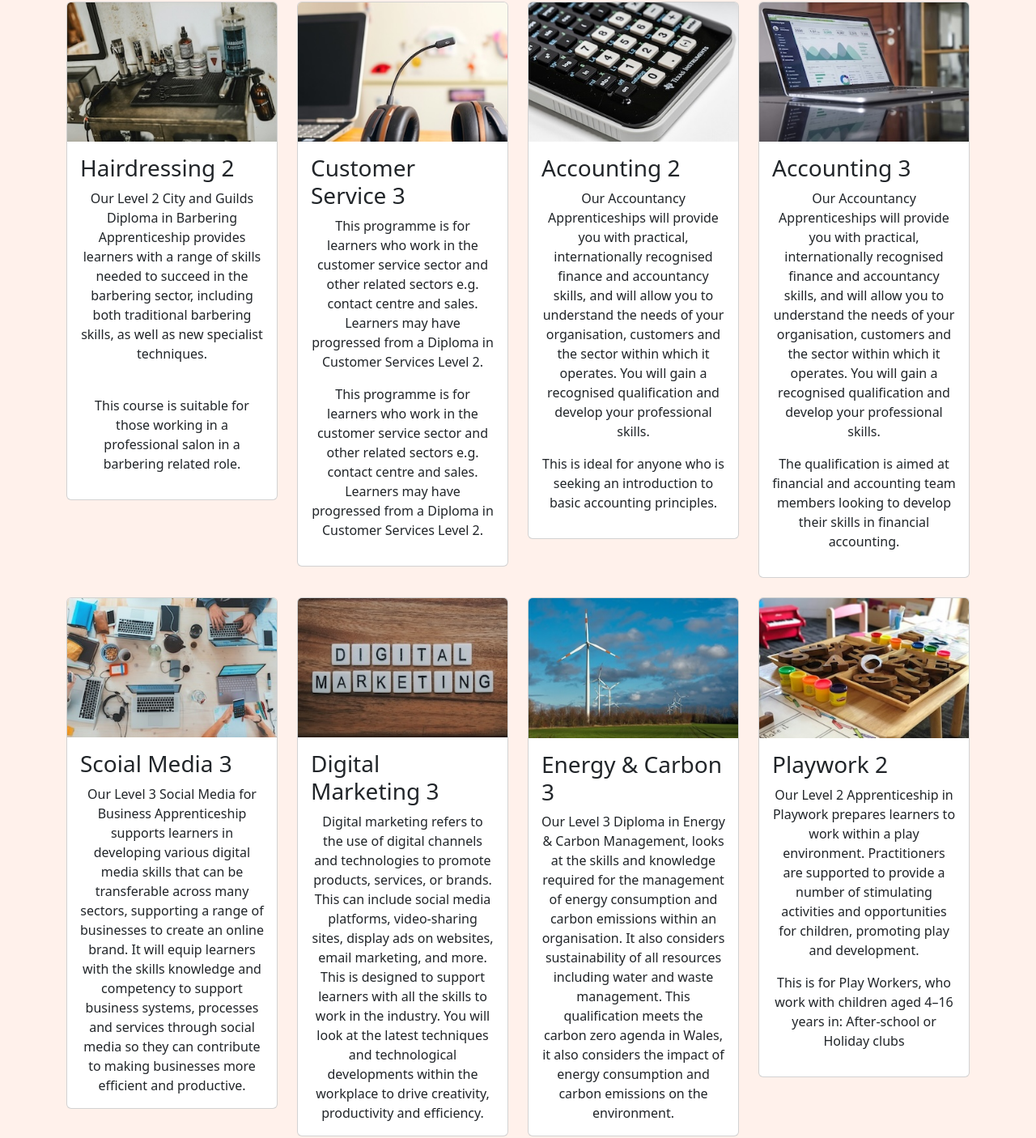
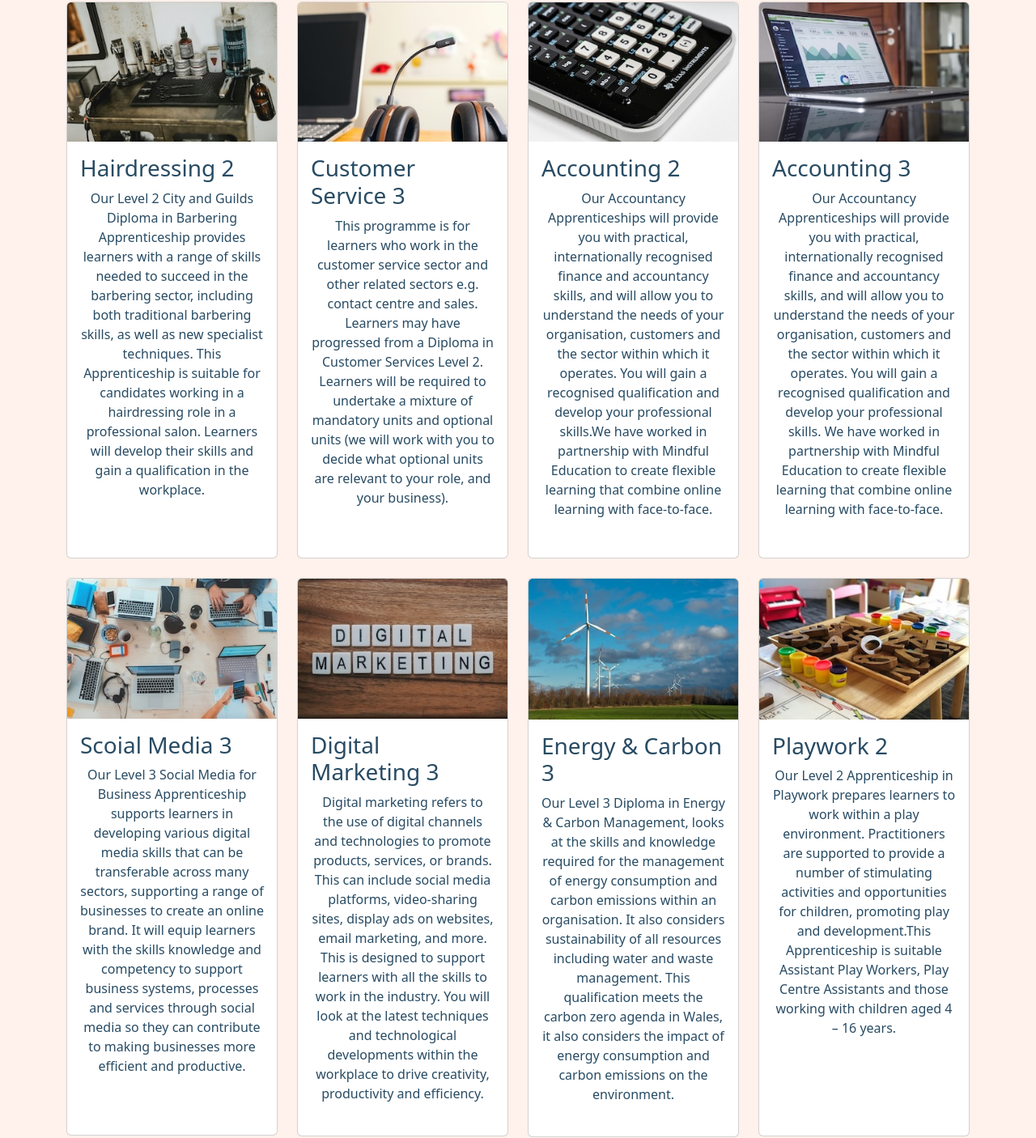
Before and after one commit to markh55/EWYL, a plain HTML site: page courses.html in a window 1280 px wide. Shown: the part 173-1579 px from the top of the page at 81% size. Drawn offline with nearby package versions, Linux system fonts and the light colour scheme.

Commit message:
updated info on all course cards

```diff
--- a/assets/css/style.css
+++ b/assets/css/style.css
@@ -164,6 +164,14 @@ div.card {
   margin-bottom: 1.5rem;
   min-height: 191px;
 }
+
+.card-body {
+  margin-bottom: 1.5rem;
+  min-height: 490px;
+  color: #284B63;
+}
+
+
 /* tablets and mobiles */
 @media screen and (min-width:768px) {
   nav {
@@ -205,8 +213,30 @@ div.card {
   .navlist a:hover {
       border-bottom: 1px solid #FFF1EB;
   }
-  .card {
+  #Course-cards .card {
+    margin-bottom: 1.5rem;
+    min-height: 191px;
+  }
+
+  #Course-cards-row-2 .card {
+    margin-bottom: 1.5rem;
     min-height: 191px;
   }
 
 }
+/* XL screens */
+@media screen and (min-width: 1200px) {
+  .navlist a:hover {
+      border-bottom: 1px solid #FFF1EB;
+  }
+  #Course-cards .card {
+    margin-bottom: 1.5rem;
+    min-height: 191px;
+  }
+
+  #Course-cards-row-2 .card {
+    margin-bottom: 1.5rem;
+    min-height: 191px;
+  }
+
+}
--- a/courses.html
+++ b/courses.html
@@ -42,7 +42,7 @@
     <br>
     <br>
     <!-- Main info section -->
-      <section id="Course-cards" class="container section">
+    <section id="Course-cards" class="container section">
       <div class="row">
         <div class="col-12 text-center">
           <h2 class="raleway-heading">What we Offer</h2>
@@ -55,12 +55,10 @@
               <h3 class="card-title sub-heading-color">Hairdressing 2</h3>
               <p class="card-text">Our Level 2 City and Guilds Diploma in Barbering Apprenticeship provides learners
                 with a range of skills needed to succeed in the barbering sector, including both traditional barbering
-                skills, as well as new specialist techniques.</p>
-              <br>
-              <p>
-                This course is suitable for those working in a professional salon in a barbering related role.
+                skills, as well as new specialist techniques.
+                This Apprenticeship is suitable for candidates working in a hairdressing role in a professional salon.
+                Learners will develop their skills and gain a qualification in the workplace.
               </p>
-
             </div>
           </div>
         </div>
@@ -71,11 +69,8 @@
               <h3 class="card-title sub-heading-color">Customer Service 3</h3>
               <p class="card-text">This programme is for learners who work in the customer service sector and other
                 related sectors e.g. contact centre and sales. Learners may have progressed from a Diploma in Customer
-                Services Level 2.</p>
-
-              <p>This programme is for learners who work in the customer service sector and other related sectors e.g.
-                contact centre and sales. Learners may have progressed from a Diploma in Customer Services Level 2.</p>
-
+                Services Level 2. Learners will be required to undertake a mixture of mandatory units and optional units (we will work
+                with you to decide what optional units are relevant to your role, and your business).</p>
             </div>
           </div>
         </div>
@@ -87,10 +82,8 @@
               <p class="card-text">Our Accountancy Apprenticeships will provide you with practical, internationally
                 recognised finance and accountancy skills, and will allow you to understand the needs of your
                 organisation, customers and the sector within which it operates. You will gain a recognised
-                qualification and develop your professional skills.</p>
-              <p>This is ideal for anyone who is seeking an introduction to basic accounting principles.
-              </p>
-
+                qualification and develop your professional skills.We have worked in partnership with Mindful Education
+                to create flexible learning that combine online learning with face-to-face.</p>
             </div>
           </div>
         </div>
@@ -102,9 +95,9 @@
               <p class="card-text">Our Accountancy Apprenticeships will provide you with practical, internationally
                 recognised finance and accountancy skills, and will allow you to understand the needs of your
                 organisation, customers and the sector within which it operates. You will gain a recognised
-                qualification and develop your professional skills.</p>
-              <p>The qualification is aimed at financial and accounting team members looking to develop their skills in
-                financial accounting.</p>
+                qualification and develop your professional skills.
+                We have worked in partnership with Mindful Education to create flexible learning that
+                combine online learning with face-to-face.</p>
             </div>
           </div>
     </section>
@@ -162,10 +155,11 @@
               <h3 class="card-title sub-heading-color">Playwork 2</h3>
               <p class="card-text">Our Level 2 Apprenticeship in Playwork prepares learners to work within a play
                 environment. Practitioners are supported to provide a number of stimulating activities and opportunities
-                for children, promoting play and development.</p>
-                <p>This is for Play Workers, who work with children aged 4–16 years in: After-school or Holiday clubs</p>
+                for children, promoting play and development.This Apprenticeship is suitable Assistant Play Workers,
+                Play Centre Assistants and those working with
+                children aged 4 – 16 years.
+              </p>
             </div>
-
           </div>
         </div>
       </div>
```
Also changed, not shown: callback.html (+1 -2 lines).
